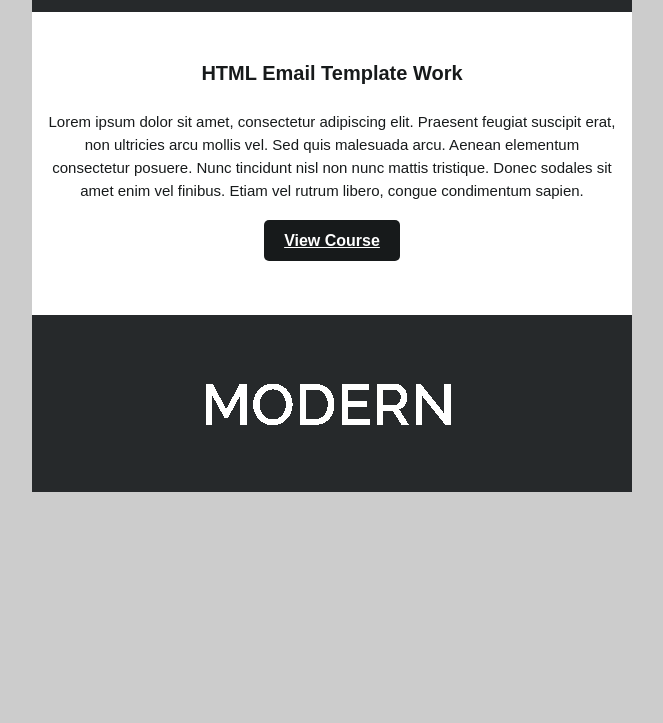
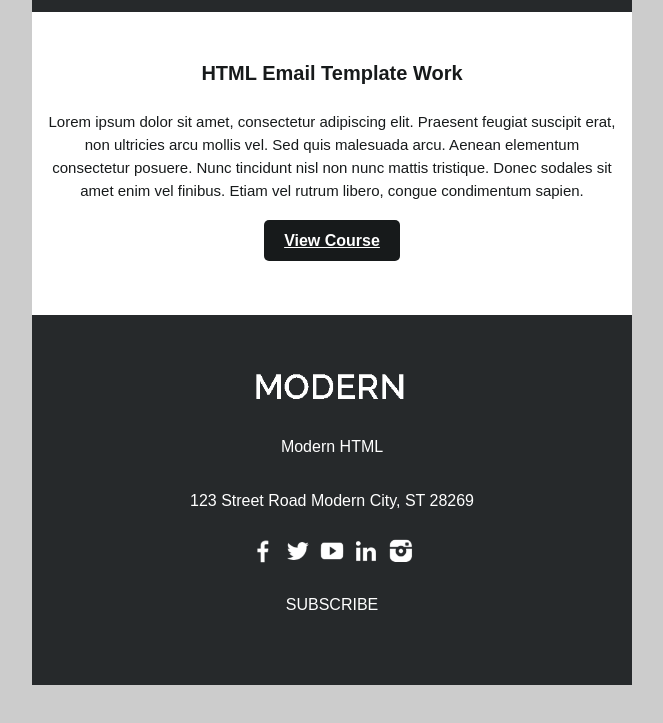
Before and after one commit to adam9417/ModernHTMLEmail, a plain HTML site: page index.html in a window 1280 px wide. Shown: the part 1020-1743 px from the top of the page, without its empty margins (308-971 px from the left). Before the commit the page ends 1572 px from the top, so only its background shows below. Drawn offline with Linux system fonts and the light colour scheme.

Commit message:
Footer section complete

```diff
--- a/index.html
+++ b/index.html
@@ -320,7 +320,7 @@
 
         <!-- TITLE, TEXT & BUTTON -->
         <tr>
-          <td style="padding: 15px 0 50px;">
+          <td style="padding: 15px 0 50px">
             <table width="100%">
               <tr>
                 <td style="text-align: center; padding: 15px">
@@ -350,18 +350,40 @@
 
         <!-- FOOTER SECTION -->
         <tr>
-          <td style="background-color: #26292b ">
+          <td style="background-color: #26292b">
             <table width="100%">
               <tr>
-                <td style="text-align: center; padding: 45px 20px; background-color: #26292b">
-                  <a href="#"><img src="img/modern-white.png" alt=""></a>
+                <td
+                  style="text-align: center; padding: 45px 20px; color: #ffffff"
+                >
+                  <a href="#"
+                    ><img src="img/modern-white.png" alt="" width="180"
+                  /></a>
+                  <p style="padding: 10px">Modern HTML</p>
+                  <p style="padding: 10px">
+                    123 Street Road Modern City, ST 28269
+                  </p>
+                  <a href="#"
+                    ><img src="img/white-facebook.png" alt="" width="30"
+                  /></a>
+                  <a href="#"
+                    ><img src="img/white-twitter.png" alt="" width="30"
+                  /></a>
+                  <a href="#"
+                    ><img src="img/white-youtube.png" alt="" width="30"
+                  /></a>
+                  <a href="#"
+                    ><img src="img/white-linkedin.png" alt="" width="30"
+                  /></a>
+                  <a href="#"
+                    ><img src="img/white-instagram.png" alt="" width="30"
+                  /></a>
+                  <p style="padding: 10px">SUBSCRIBE</p>
                 </td>
               </tr>
             </table>
           </td>
         </tr>
-
-
       </table>
     </center>
   </body>
```
Lines whose indentation alone changed are shown as unchanged.
